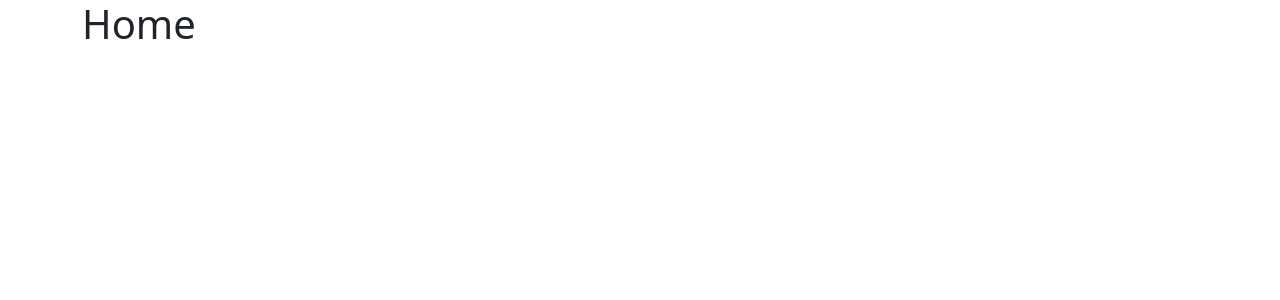
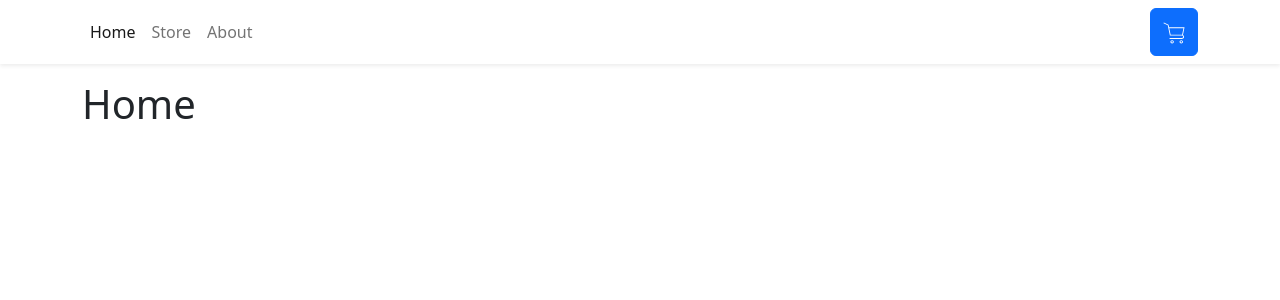
Before and after one commit to NekoCarreraDesigns/shopping-cart, a React (Vite) app: page / in a window 1280 px wide. Shown: the top 300 px of the page. Built offline with nearby package versions, Linux system fonts and the light colour scheme.

Commit message:
added Navbar to App.tsx

```diff
--- a/src/App.tsx
+++ b/src/App.tsx
@@ -3,9 +3,12 @@ import { Container } from "react-bootstrap";
 import { Home } from "./pages/Home";
 import { Store } from "./pages/Store";
 import { About } from "./pages/About";
+import { Navbar } from "./components/Navbar";
 
 function App() {
   return (
+    <>
+      <Navbar />
       <Container className='mb-4'>
         <Routes>
           <Route path='/' element={<Home />}></Route>
@@ -13,6 +16,7 @@ function App() {
           <Route path='/about' element={<About />}></Route>
         </Routes>
       </Container>
+    </>
   );
 }
 
```
Lines whose indentation alone changed are shown as unchanged.
